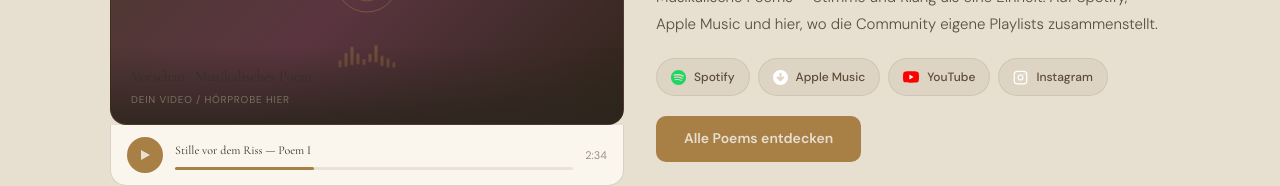
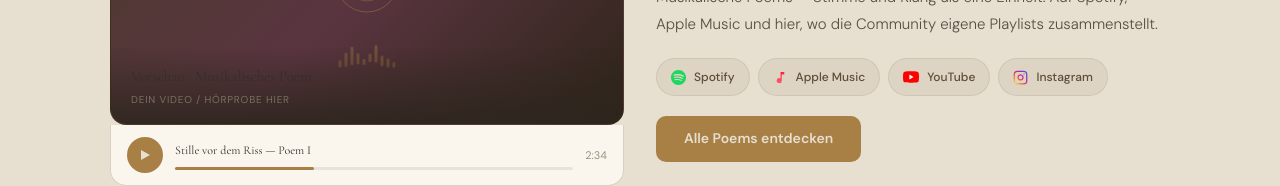
Before and after one commit to zanecharon-art/ZC-website, a Next.js app in the folder web/: page / in a window 1280 px wide. Shown: the part 2627-2813 px from the top of the page. Built offline with nearby package versions, Linux system fonts and the light colour scheme; no server answers.

Commit message:
Fix Apple Music + Instagram to real brand logos (feature branch only)
Co-Authored-By: Claude Opus 4.8 <noreply@anthropic.com>
Claude-Session: https://claude.ai/code/session_019NTo1fQ21GhG6bezWHjAys

```diff
--- a/web/app/page.tsx
+++ b/web/app/page.tsx
@@ -318,10 +318,13 @@ export default function Home() {
               </button>
               <button className="platform-btn apple" onClick={() => showToast("Öffnet Apple Music")}>
                 <svg width="15" height="15" viewBox="0 0 24 24">
-                  <path
-                    fill="#fff"
-                    d="M12 0C5.373 0 0 5.373 0 12s5.373 12 12 12 12-5.373 12-12S18.627 0 12 0zm0 4.5c.828 0 1.5.672 1.5 1.5v6.586l1.793-1.793a1.5 1.5 0 1 1 2.121 2.121l-4.5 4.5a1.5 1.5 0 0 1-2.121 0l-4.5-4.5a1.5 1.5 0 1 1 2.121-2.121L10.5 12.586V6c0-.828.672-1.5 1.5-1.5z"
-                  />
+                  <defs>
+                    <linearGradient id="am-grad" x1="12" y1="3" x2="12" y2="21" gradientUnits="userSpaceOnUse">
+                      <stop offset="0" stopColor="#FA233B" />
+                      <stop offset="1" stopColor="#FB5C74" />
+                    </linearGradient>
+                  </defs>
+                  <path fill="url(#am-grad)" d="M12 3v10.55A4 4 0 1 0 14 17V7h4V3h-6z" />
                 </svg>
                 Apple Music
               </button>
@@ -337,9 +340,18 @@ export default function Home() {
               </button>
               <button className="platform-btn instagram" onClick={() => showToast("Öffnet Instagram")}>
                 <svg width="15" height="15" viewBox="0 0 24 24" fill="none">
-                  <rect x="2" y="2" width="20" height="20" rx="5" ry="5" stroke="white" strokeWidth="2" />
-                  <path d="M16 11.37A4 4 0 1 1 12.63 8 4 4 0 0 1 16 11.37z" stroke="white" strokeWidth="2" />
-                  <line x1="17.5" y1="6.5" x2="17.51" y2="6.5" stroke="white" strokeWidth="2" strokeLinecap="round" />
+                  <defs>
+                    <linearGradient id="ig-grad" x1="2" y1="22" x2="22" y2="2" gradientUnits="userSpaceOnUse">
+                      <stop offset="0" stopColor="#FEDA75" />
+                      <stop offset="0.25" stopColor="#FA7E1E" />
+                      <stop offset="0.5" stopColor="#D62976" />
+                      <stop offset="0.75" stopColor="#962FBF" />
+                      <stop offset="1" stopColor="#4F5BD5" />
+                    </linearGradient>
+                  </defs>
+                  <rect x="2" y="2" width="20" height="20" rx="5" ry="5" stroke="url(#ig-grad)" strokeWidth="2" />
+                  <path d="M16 11.37A4 4 0 1 1 12.63 8 4 4 0 0 1 16 11.37z" stroke="url(#ig-grad)" strokeWidth="2" />
+                  <line x1="17.5" y1="6.5" x2="17.51" y2="6.5" stroke="url(#ig-grad)" strokeWidth="2" strokeLinecap="round" />
                 </svg>
                 Instagram
               </button>
--- a/web/app/poems/page.tsx
+++ b/web/app/poems/page.tsx
@@ -71,7 +71,13 @@ export default function Poems() {
             </button>
             <button className="platform-btn apple" onClick={() => showToast("Öffnet Apple Music")}>
               <svg width="15" height="15" viewBox="0 0 24 24">
-                <path fill="#fff" d="M12 0C5.373 0 0 5.373 0 12s5.373 12 12 12 12-5.373 12-12S18.627 0 12 0zm0 4.5c.828 0 1.5.672 1.5 1.5v6.586l1.793-1.793a1.5 1.5 0 1 1 2.121 2.121l-4.5 4.5a1.5 1.5 0 0 1-2.121 0l-4.5-4.5a1.5 1.5 0 1 1 2.121-2.121L10.5 12.586V6c0-.828.672-1.5 1.5-1.5z" />
+                <defs>
+                  <linearGradient id="am-grad" x1="12" y1="3" x2="12" y2="21" gradientUnits="userSpaceOnUse">
+                    <stop offset="0" stopColor="#FA233B" />
+                    <stop offset="1" stopColor="#FB5C74" />
+                  </linearGradient>
+                </defs>
+                <path fill="url(#am-grad)" d="M12 3v10.55A4 4 0 1 0 14 17V7h4V3h-6z" />
               </svg>
               Apple Music ↗
             </button>
@@ -84,9 +90,18 @@ export default function Poems() {
             </button>
             <button className="platform-btn instagram" onClick={() => showToast("Öffnet Instagram")}>
               <svg width="15" height="15" viewBox="0 0 24 24" fill="none">
-                <rect x="2" y="2" width="20" height="20" rx="5" ry="5" stroke="white" strokeWidth="2" />
-                <path d="M16 11.37A4 4 0 1 1 12.63 8 4 4 0 0 1 16 11.37z" stroke="white" strokeWidth="2" />
-                <line x1="17.5" y1="6.5" x2="17.51" y2="6.5" stroke="white" strokeWidth="2" strokeLinecap="round" />
+                <defs>
+                  <linearGradient id="ig-grad" x1="2" y1="22" x2="22" y2="2" gradientUnits="userSpaceOnUse">
+                    <stop offset="0" stopColor="#FEDA75" />
+                    <stop offset="0.25" stopColor="#FA7E1E" />
+                    <stop offset="0.5" stopColor="#D62976" />
+                    <stop offset="0.75" stopColor="#962FBF" />
+                    <stop offset="1" stopColor="#4F5BD5" />
+                  </linearGradient>
+                </defs>
+                <rect x="2" y="2" width="20" height="20" rx="5" ry="5" stroke="url(#ig-grad)" strokeWidth="2" />
+                <path d="M16 11.37A4 4 0 1 1 12.63 8 4 4 0 0 1 16 11.37z" stroke="url(#ig-grad)" strokeWidth="2" />
+                <line x1="17.5" y1="6.5" x2="17.51" y2="6.5" stroke="url(#ig-grad)" strokeWidth="2" strokeLinecap="round" />
               </svg>
               Instagram ↗
             </button>
```
